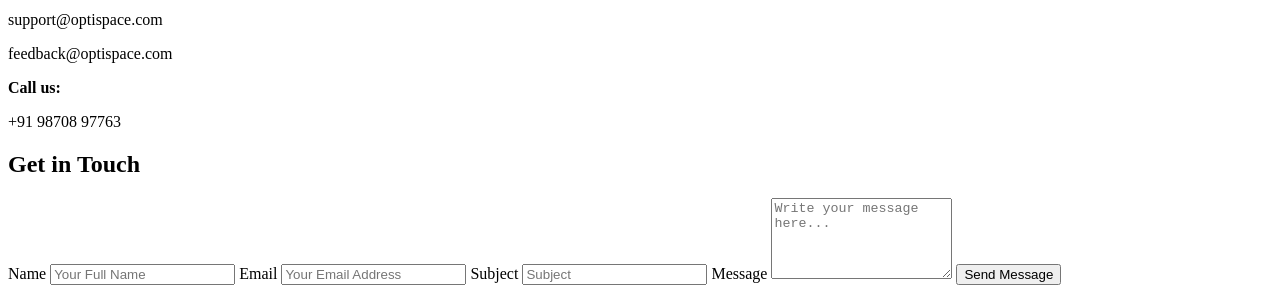
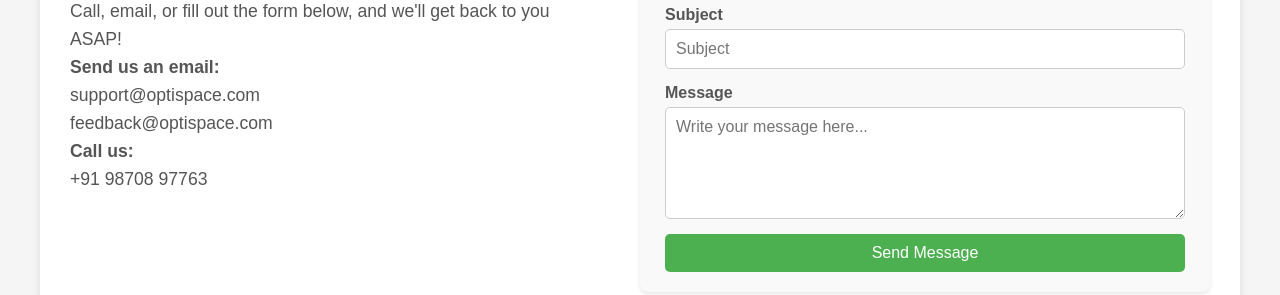
Before and after one commit to Shrutika217/OptiSpace-Home-Services-App, a plain HTML site: page contact.html in a window 1280 px wide. Shown: the part 342-637 px from the top of the page. Drawn offline with Linux system fonts and the light colour scheme; the site is published under a folder, as on GitHub Pages, so addresses that start at the root find nothing.

Commit message:
Update contact.html

```diff
--- a/contact.html
+++ b/contact.html
@@ -4,7 +4,7 @@
     <meta charset="UTF-8">
     <meta name="viewport" content="width=device-width, initial-scale=1.0">
     <title>Contact Us</title>
-    <link rel="stylesheet" href="/css/styles6.css">
+    <link rel="stylesheet" href="css/styles6.css">
     <link rel="stylesheet" href="https://cdnjs.cloudflare.com/ajax/libs/font-awesome/5.15.4/css/all.min.css">
 
 </head>
@@ -99,6 +99,6 @@
       document.getElementById("contact-form").reset();
     });
     </script>
-    <script src="/js/script.js"></script>
+    <script src="js/script.js"></script>
 </body>
 </html>
```
